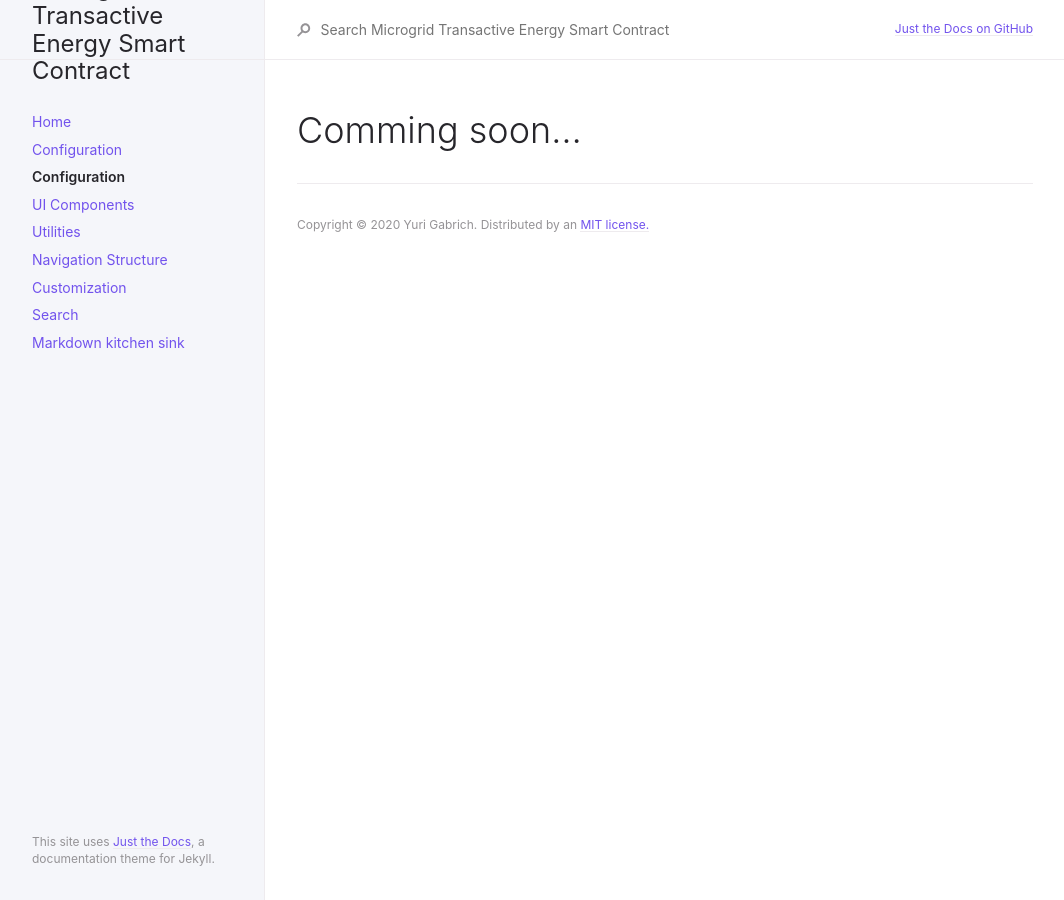
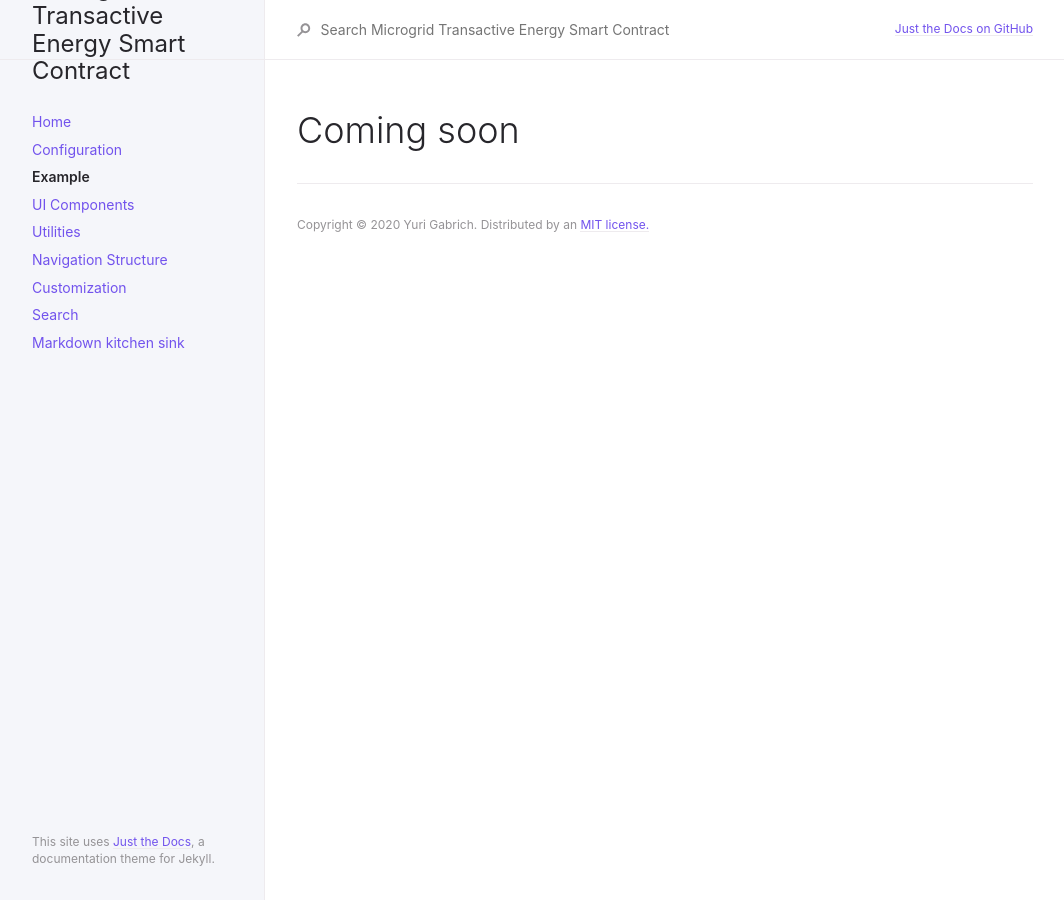
Before and after one commit to yurigabrich/microgrid-dapp, a Jekyll site: the page built from docs/docs/example.md, in a window 1280 px wide. Shown: the whole page, without its empty margins (107-1171 px from the left). Built offline with Jekyll 4.4.1, drawn with Linux system fonts in a browser that asks for light colours.

Commit message:
Update example.md

```diff
--- a/docs/docs/example.md
+++ b/docs/docs/example.md
@@ -1,8 +1,8 @@
 ---
 layout: default
-title: Configuration
+title: Example
 nav_order: 2
 ---
 
-# Comming soon...
+# Coming soon
 {: .no_toc }
```
